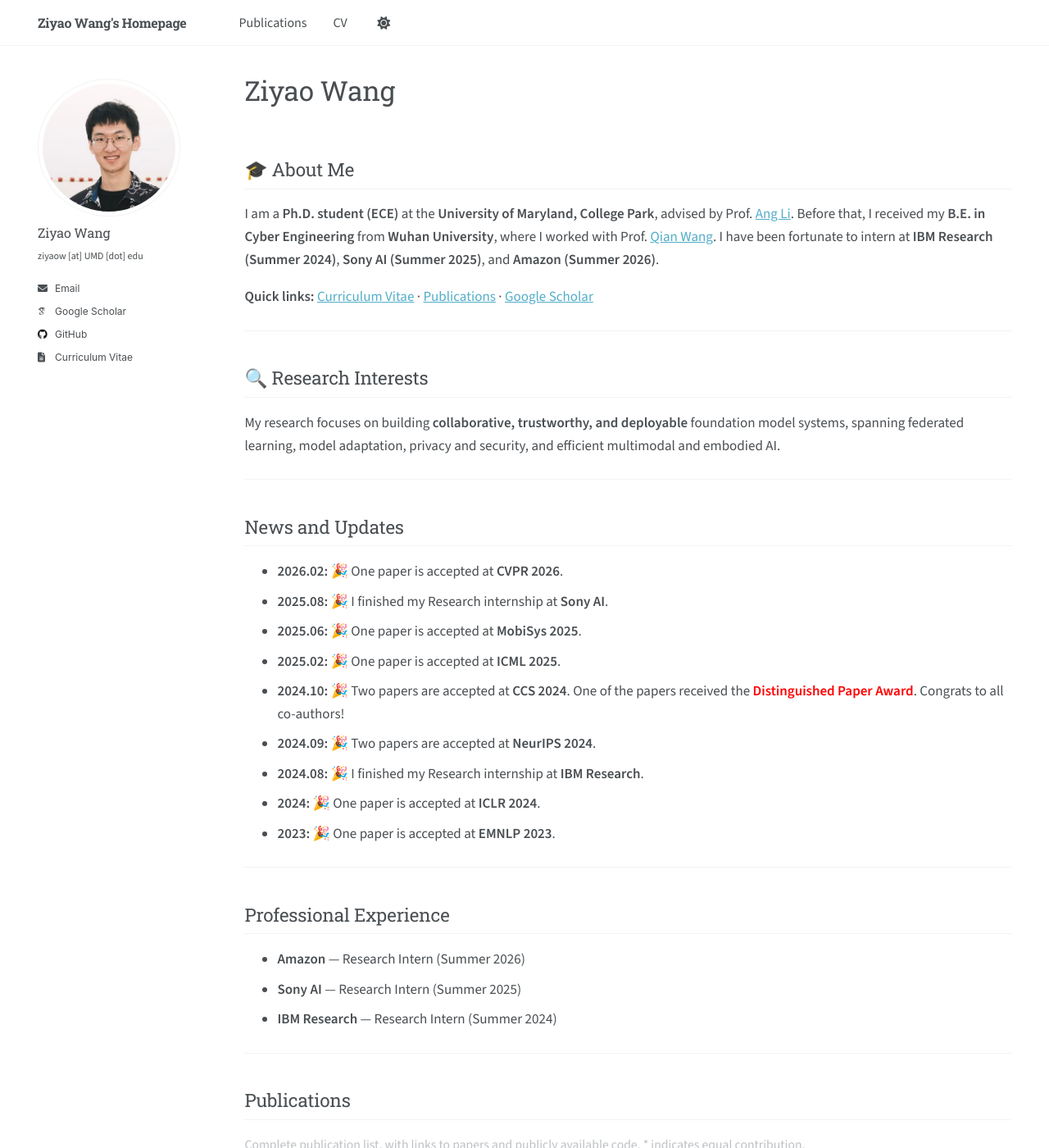
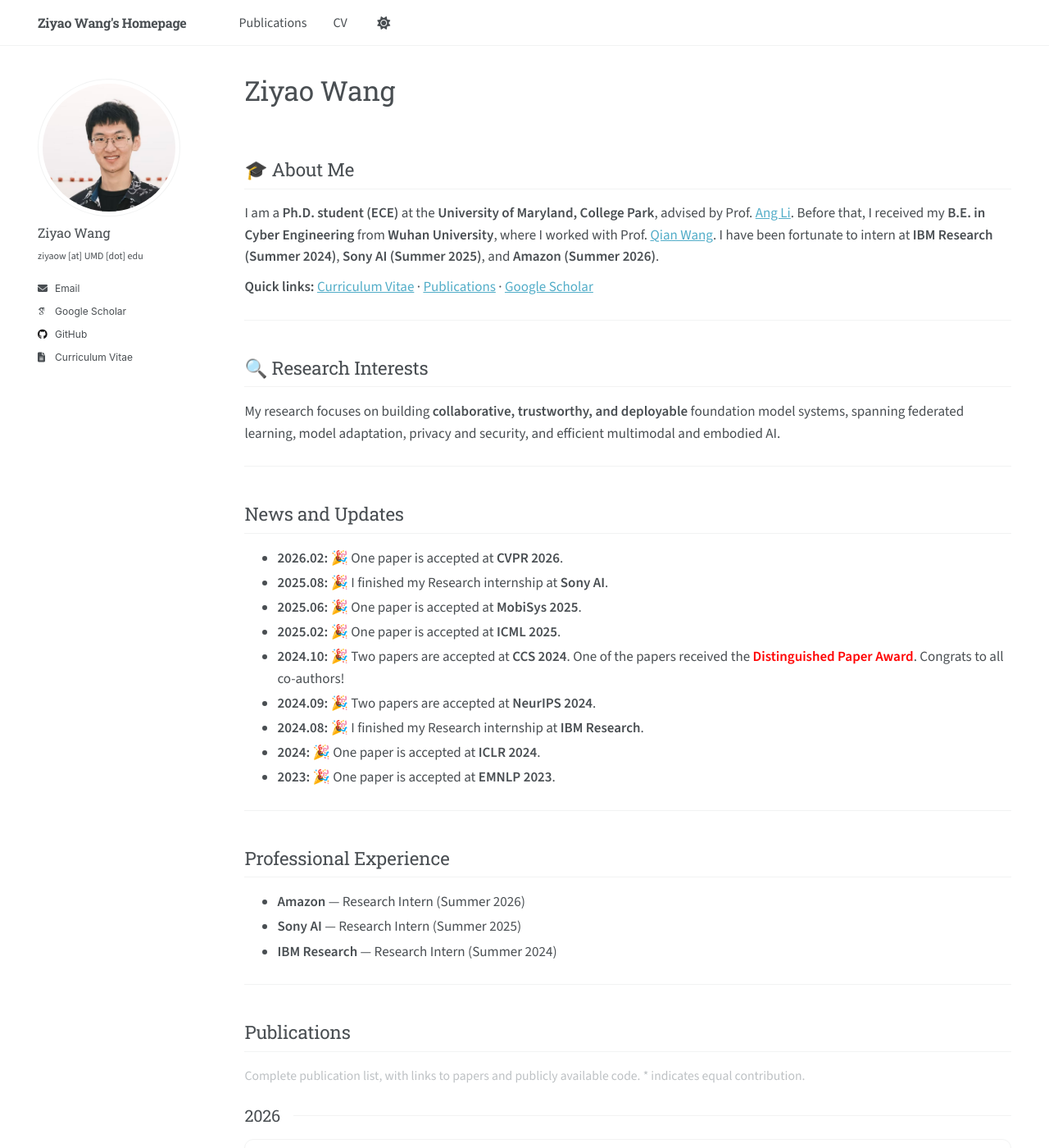
Before and after one commit to ziyaow1010/ziyaow1010.github.io, a Jekyll site: the page built from _pages/about.md, in a window 1280 px wide and 1400 px high. Shown: the whole window at 82% size. Built offline with Jekyll 4.4.1, drawn with Linux system fonts in a browser that asks for light colours; some web fonts are replaced; a script that is not in the unit is left out.

Commit message:
Tighten within-section copy and publication cards without changing fonts or section gaps

```diff
--- a/assets/css/override.css
+++ b/assets/css/override.css
@@ -56,7 +56,7 @@ html body .page__title {
   line-height: 1.2;
   margin-bottom: 1.15rem;
 }
-html body .page__content { font-size: 1.065rem; line-height: 1.64; }
+html body .page__content { font-size: 1.065rem; line-height: 1.55; }
 html body .page__content h2 {
   font-size: clamp(1.4rem, 1.7vw, 1.8rem);
   line-height: 1.3;
@@ -67,6 +67,10 @@ html body .page__content h2 {
 html body .page__content h3 { font-size: 1.24rem; line-height: 1.4; }
 html body .page__content p { margin-bottom: 1em; }
 html body .page__content li { margin-bottom: 0.5em; }
+/* Compact consecutive items only; keep the final item and section margins unchanged. */
+html body .page__content > ul > li:not(:last-child),
+html body .page__content > ol > li:not(:last-child) { margin-bottom: 0.22em; }
+html body .page__content > p:has(+ p) { margin-bottom: 0.62em; }
 html body .page__content li li { margin-top: 0.32em; }
 html body .page__content ul ul { margin-top: 0.45em; }
 html body .page__content hr { margin: 1.65rem 0; }
@@ -165,7 +169,7 @@ html body .selected-pubs p { margin: 0 0 1.05rem; line-height: 1.55; }
 }
 @media (max-width: 40em) {
   html body #main { margin-top: 1.35rem; }
-  html body .page__content { font-size: 1rem; line-height: 1.6; }
+  html body .page__content { font-size: 1rem; line-height: 1.55; }
   html body .page__title { font-size: 1.9rem; }
 }
 
@@ -222,7 +226,7 @@ html body .publication-card {
   margin: 0;
   border: 1px solid var(--global-border-color);
   border-radius: 11px;
-  padding: 1.04rem 1.22rem;
+  padding: 0.86rem 1.12rem;
   background: var(--global-bg-color);
   transition: border-color 180ms ease, box-shadow 180ms ease, transform 180ms ease;
 }
@@ -243,7 +247,7 @@ html body .publication-venue {
   align-items: center;
   min-width: 94px;
   max-width: 130px;
-  padding: 0.42rem 0.62rem;
+  padding: 0.34rem 0.62rem;
   border: 1px solid transparent;
   border-radius: 5px;
   font: 700 0.76rem/1.3 var(--site-body) !important;
@@ -274,7 +278,7 @@ html body .publication-card__title {
   font-weight: 600 !important;
   letter-spacing: -0.008em;
   line-height: 1.37;
-  margin: 0 0 0.44rem !important;
+  margin: 0 0 0.26rem !important;
 }
 html body .publication-card__title a {
   color: var(--global-text-color) !important;
@@ -290,7 +294,7 @@ html body .publication-card__authors {
   font-family: var(--site-body) !important;
   font-size: 0.92rem !important;
   line-height: 1.54;
-  margin: 0 0 0.57rem !important;
+  margin: 0 0 0.36rem !important;
   color: var(--global-text-color-light);
 }
 html body .publication-card__authors strong {
@@ -301,7 +305,7 @@ html body .publication-card__note {
   font-family: var(--site-body) !important;
   font-size: 0.84rem !important;
   line-height: 1.4;
-  margin: -0.1rem 0 0.57rem !important;
+  margin: -0.1rem 0 0.39rem !important;
   color: var(--global-text-color-light);
 }
 html body .publication-card__award {
@@ -309,7 +313,7 @@ html body .publication-card__award {
   align-items: center;
   gap: 0.35rem;
   padding: 0.24rem 0.55rem;
-  margin: 0.1rem 0 0.67rem;
+  margin: 0.1rem 0 0.46rem;
   border-radius: 5px;
   background: #fff2d5;
   color: #81550d;
@@ -322,13 +326,13 @@ html body .publication-card__links {
   gap: 0.52rem;
   align-items: center;
   flex-wrap: wrap;
-  margin-top: 0.56rem;
+  margin-top: 0.35rem;
 }
 html body .publication-link {
   display: inline-flex;
   align-items: center;
   gap: 0.4rem;
-  padding: 0.29rem 0.67rem;
+  padding: 0.25rem 0.65rem;
   font: 600 0.81rem/1.35 var(--site-body) !important;
   border: 1px solid var(--global-border-color);
   border-radius: 6px;
@@ -349,10 +353,10 @@ html body .publication-card__title a:focus-visible {
   outline-offset: 3px;
 }
 @media (max-width: 780px) {
-  html body .publication-card { padding: 0.95rem; }
+  html body .publication-card { padding: 0.86rem; }
   html body .publication-card__layout {
     grid-template-columns: minmax(0, 1fr);
-    gap: 0.5rem;
+    gap: 0.36rem;
   }
   html body .publication-card__badge { padding-top: 0; }
   html body .publication-card__title { font-size: 1.04rem !important; }
```
